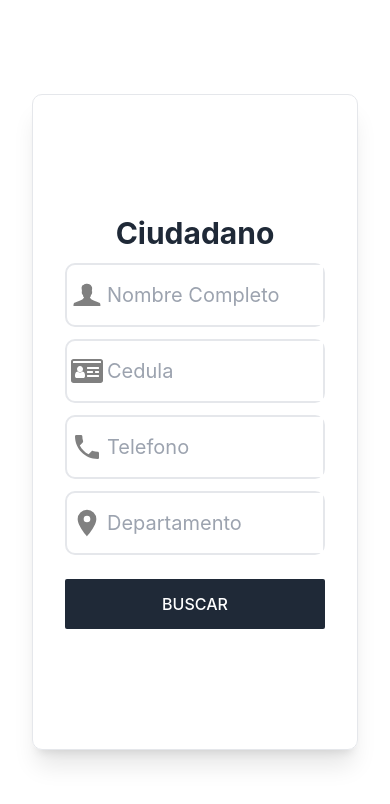
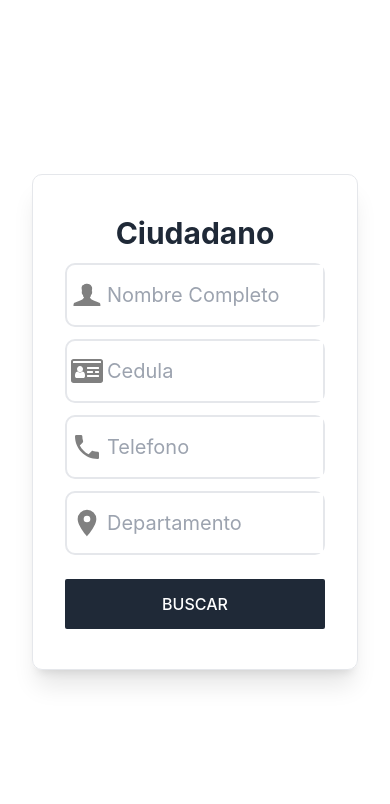
Before and after one commit to Tatiscode/clienteVotosAlcaldia, a React (Vite) app: page /FilterPerson in a window 390 px wide. Shown: the top 804 px of the page. Built offline with nearby package versions, Linux system fonts and the light colour scheme.

Commit message:
formularios usuario terminados 1

```diff
--- a/src/components/FormPerson.tsx
+++ b/src/components/FormPerson.tsx
@@ -5,7 +5,7 @@ export const FormPerson = () => {
 
 
     <div className="w-full md:w-[500px] shadow-xl border rounded-[10px]">
-    <div className="mx-2 my-20 md:my-0">
+    <div className="mx-2  md:my-0">
 
               <div className="
                   px-6 py-10 ">
```
